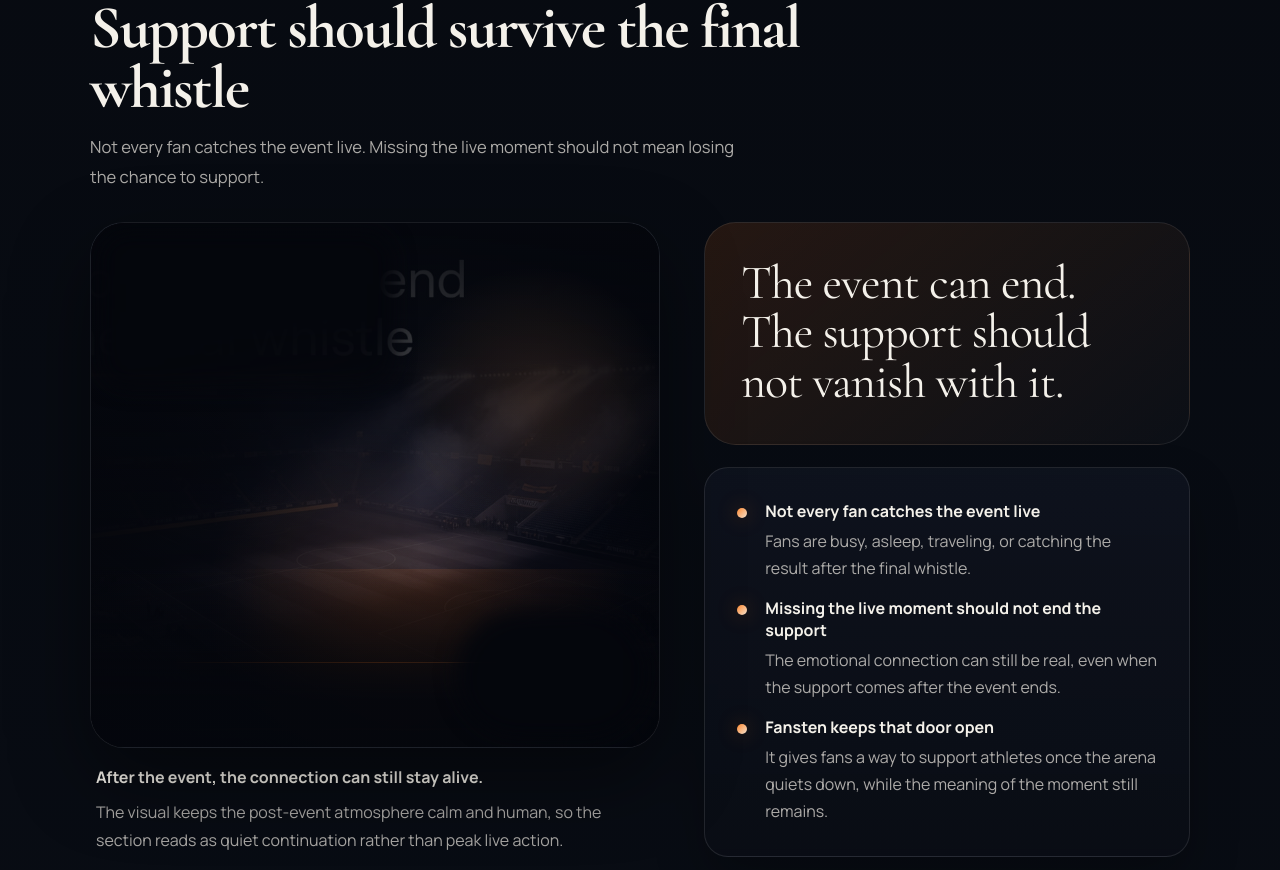
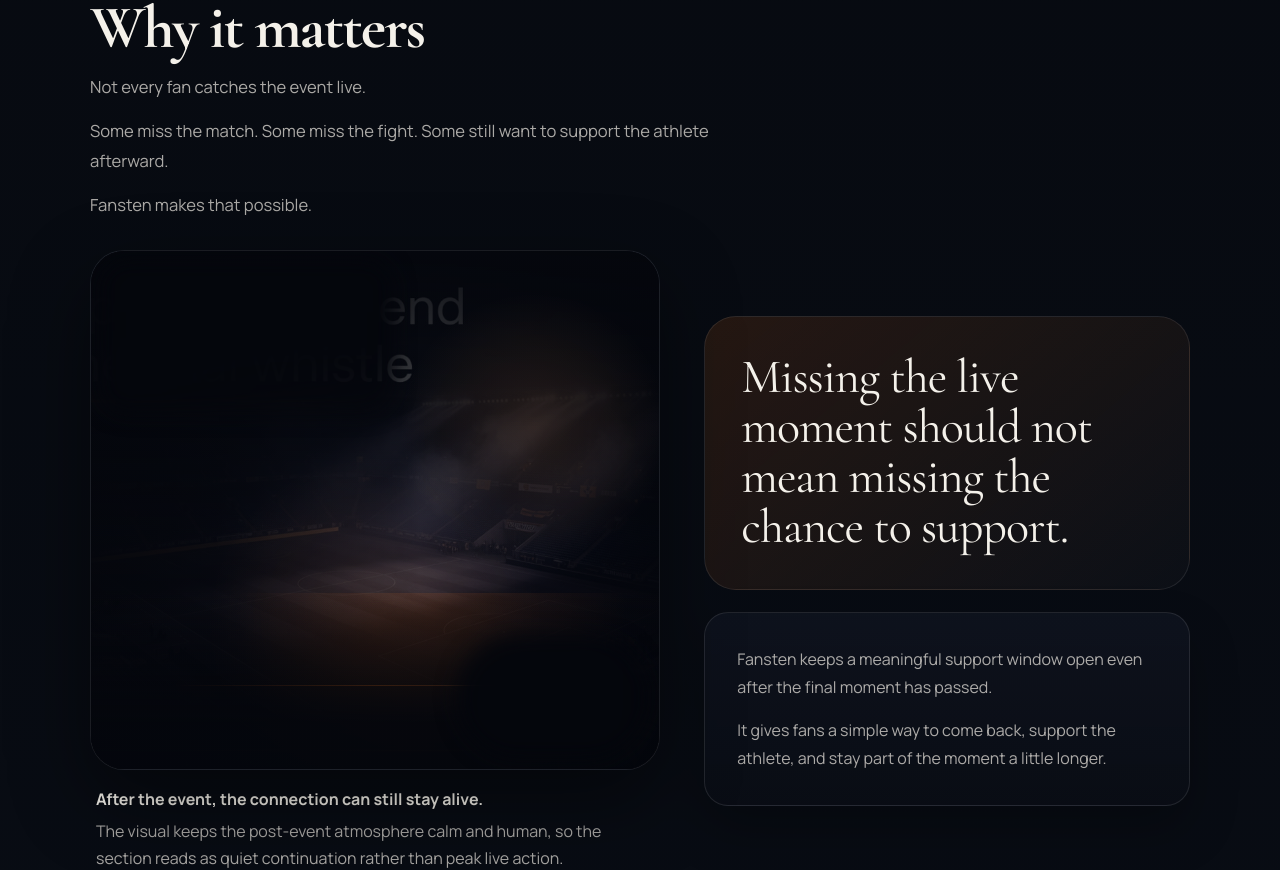
Before and after one commit to krusakovrus-svg/fansten-site, a Next.js app: page / in a window 1280 px wide. Shown: the part 2478-3348 px from the top of the page. Built offline with nearby package versions, Linux system fonts and the light colour scheme.

Commit message:
Refine landing copy structure

```diff
--- a/src/app/globals.css
+++ b/src/app/globals.css
@@ -917,6 +917,17 @@ img {
   letter-spacing: -0.02em;
 }
 
+.why-matters__text-card {
+  display: grid;
+  gap: 14px;
+}
+
+.why-matters__text-card p {
+  margin: 0;
+  color: var(--muted);
+  line-height: 1.78;
+}
+
 .impact-quote {
   padding: clamp(28px, 3vw, 36px);
   border-radius: var(--radius-large);
--- a/src/components/landing/HowItWorksSection.tsx
+++ b/src/components/landing/HowItWorksSection.tsx
@@ -14,7 +14,7 @@ const steps = [
   {
     number: '03',
     title: 'Support live or after the event',
-    body: 'Send support during the moment - or shortly after it ends.'
+    body: 'Send support during the moment — or shortly after it ends.'
   }
 ] as const;
 
--- a/src/components/landing/WhyItMattersSection.tsx
+++ b/src/components/landing/WhyItMattersSection.tsx
@@ -1,19 +1,4 @@
 import Image from 'next/image';
-
-const reasons = [
-  {
-    title: 'Not every fan catches the event live',
-    body: 'Fans are busy, asleep, traveling, or catching the result after the final whistle.'
-  },
-  {
-    title: 'Missing the live moment should not end the support',
-    body: 'The emotional connection can still be real, even when the support comes after the event ends.'
-  },
-  {
-    title: 'Fansten keeps that door open',
-    body: 'It gives fans a way to support athletes once the arena quiets down, while the meaning of the moment still remains.'
-  }
-] as const;
 
 export function WhyItMattersSection() {
   return (
@@ -21,10 +6,16 @@ export function WhyItMattersSection() {
       <div className="why-matters">
         <div className="why-matters__header">
           <span className="section__label">Why it matters</span>
-          <h2 className="why-matters__title">Support should survive the final whistle</h2>
+          <h2 className="why-matters__title">Why it matters</h2>
           <p className="why-matters__intro">
-            Not every fan catches the event live. Missing the live moment should not mean losing the
-            chance to support.
+            Not every fan catches the event live.
+          </p>
+          <p className="why-matters__intro">
+            Some miss the match. Some miss the fight. Some still want to support the athlete
+            afterward.
+          </p>
+          <p className="why-matters__intro">
+            Fansten makes that possible.
           </p>
         </div>
 
@@ -57,22 +48,18 @@ export function WhyItMattersSection() {
 
           <div className="why-matters__content">
             <div className="why-matters__quote">
-              <p>
-                The event can end.
-                <br />
-                The support should not vanish with it.
-              </p>
+              <p>Missing the live moment should not mean missing the chance to support.</p>
             </div>
 
-            <div className="card bullet-list">
-              {reasons.map((item) => (
-                <div key={item.title} className="bullet">
-                  <div>
-                    <strong>{item.title}</strong>
-                    <span>{item.body}</span>
-                  </div>
-                </div>
-              ))}
+            <div className="card why-matters__text-card">
+              <p>
+                Fansten keeps a meaningful support window open even after the final moment has
+                passed.
+              </p>
+              <p>
+                It gives fans a simple way to come back, support the athlete, and stay part of the
+                moment a little longer.
+              </p>
             </div>
           </div>
         </div>
```
